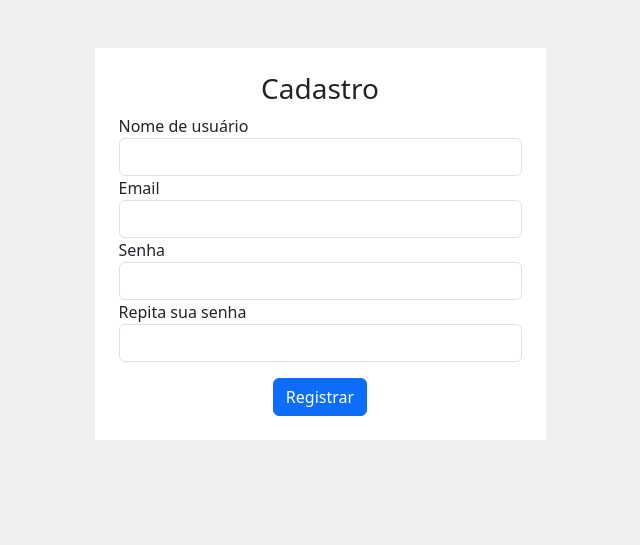
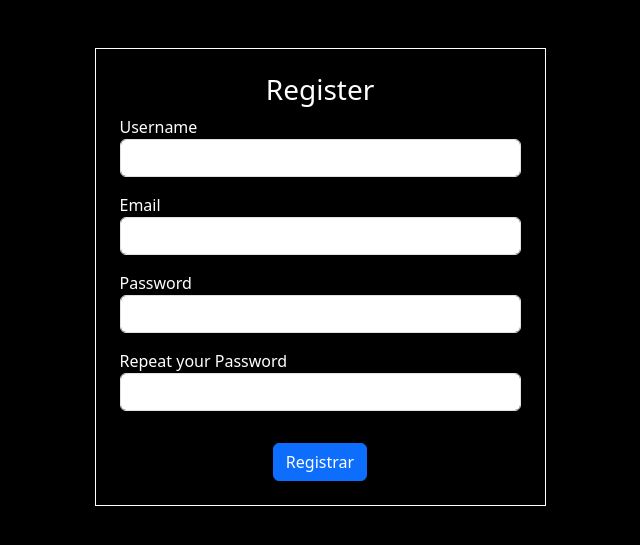
Before and after one commit to joaoaguiar264/Library-Django, a Django app: page /accounts/register/ in a window 1280 px wide. Shown: the top 545 px of the page, without its empty margins (320-960 px from the left). Run offline with Django 4.2, Linux system fonts and the light colour scheme.

Commit message:
final changes

```diff
--- a/accounts/templates/pages/register.html
+++ b/accounts/templates/pages/register.html
@@ -7,27 +7,27 @@
     <link href="https://cdn.jsdelivr.net/npm/bootstrap@5.3.2/dist/css/bootstrap.min.css" rel="stylesheet" integrity="sha384-T3c6CoIi6uLrA9TneNEoa7RxnatzjcDSCmG1MXxSR1GAsXEV/Dwwykc2MPK8M2HN" crossorigin="anonymous">
     <title>Document</title>
 </head>
-<body style="background-color: #f0f0f0;">
+<body style="background-color: black;">
     <div class="container">
         <div class="row justify-content-center">
             <div class="col-md-5">
-                <form action="" method="POST" class="mt-5 p-4 bg-white"> {% csrf_token %}
-                    <h3 align="center">Cadastro</h3>
+                <form action="" method="POST" class="mt-5 p-4 bg-black border border-white"> {% csrf_token %}
+                    <h3 align="center" class="text-white">Register</h3>
                     <div class="form-group">
-                        <label for="username">Nome de usuário</label>
-                        <input type="text" class="form-control" name="username">
+                        <label for="username" class="text-white">Username</label>
+                        <input type="text" class="form-control mb-3" name="username">
                     </div>
                     <div class="form-group">
-                        <label for="username">Email</label>
-                        <input type="email" class="form-control" name="email">
+                        <label for="username" class="text-white">Email</label>
+                        <input type="email" class="form-control mb-3" name="email">
                     </div>
                     <div class="form-group">
-                        <label for="password">Senha</label>
-                        <input type="password" class="form-control" name="password">
+                        <label for="password" class="text-white">Password</label>
+                        <input type="password" class="form-control mb-3" name="password">
                     </div>
                     <div class="form-group">
-                        <label for="password">Repita sua senha</label>
-                        <input type="password" class="form-control" name="repeat-password">
+                        <label for="password" class="text-white">Repeat your Password</label>
+                        <input type="password" class="form-control mb-3" name="repeat-password">
                     </div>
                     <div class="d-flex justify-content-center">
                         <button type="submit" class="btn btn-primary mt-3">Registrar</button>
--- a/accounts/views.py
+++ b/accounts/views.py
@@ -10,7 +10,7 @@ def user_login(request):
         userVerify = auth.authenticate(request, username=user, password=password)
 
         if userVerify == None:
-            messages.info(request, "Usuário ou senha incorretos.")
+            messages.info(request, "Username or password are incorrect.")
             return redirect('login')
         else:
             auth.login(request, userVerify)
--- a/library_django/models.py
+++ b/library_django/models.py
@@ -31,7 +31,7 @@ class LoanedBooks(models.Model):
     returned = models.BooleanField(default=False)
 
     def __str__(self):
-        return self.book
+        return self.book.name
 
     class Meta:
         verbose_name = 'LoanedBook'
--- a/library_django/templates/pages/index.html
+++ b/library_django/templates/pages/index.html
@@ -12,7 +12,7 @@
     <div class="d-flex mt-2 flex-wrap" style="gap: 20px">
         {% for book in books %}
             <div class="card" style="width: 18rem;">
-                <img class="card-img-top" src="{{ book.image.url }}" alt="Card image cap">
+                <img class="card-img-top" src="{{ book.image.url }}" style="max-height: 300px; object-fit: cover;" alt="Card image cap">
                 <div class="card-body">
                   <h5 class="card-title">{{ book.name }}</h5>
                   <ul class="list-group list-group-flush">
@@ -20,7 +20,9 @@
                     <li class="list-group-item">{{ book.pages_number }} Pages</li>
                     <li class="list-group-item">{{ book.quantity }} Un.</li>
                     </ul>
+                    {% if book.in_stock %}
                     <a href="{% url 'lend_book' book.id  %}" class="btn btn-primary mt-4" style="width: 100%;">Lend Book</a>
+                    {% endif %}
                 </div>
 
             </div>
--- a/library_django/templates/pages/loaned-books.html
+++ b/library_django/templates/pages/loaned-books.html
@@ -7,6 +7,7 @@
 {% block main %}
     <div class="background p-5">
         <div class="d-flex flex-wrap mt-2" style="gap: 20px">
+
             {% for book in books %}
                 <div class="card" style="width: 18rem;">
                     <img src="{{ book.image.url }}" class="card-img-top" alt="...">
@@ -16,7 +17,10 @@
                         <a href="{% url 'return_book' book.id %}" class="btn btn-danger" style="width: 100%;">Return Book</a>
                     </div>
                 </div>
+            {% empty %}
+                <h1 class="text-white ">You don't have any loaned books.</h1>
             {% endfor %}
+
         </div>
     </div>
 {% endblock %}
--- a/library_django/views.py
+++ b/library_django/views.py
@@ -79,4 +79,4 @@ def return_book(request, id):
     book.quantity += 1
     book.save()
 
-    return redirect('home') if len(loanedBooks) == 0 else redirect('loaned_books')
+    return redirect('loaned_books')
--- a/templates/static/css/global.css
+++ b/templates/static/css/global.css
@@ -4,3 +4,6 @@
 .container{
     background-color: black;
 }
+body{
+    background-color: black !important;
+}
```
Also changed, not shown: accounts/templates/pages/login.html (+12 -8 lines), media/imagem_2023-12-02_202613385.png (added), media/imagem_2023-12-02_203114398.png (added), media/imagem_2023-12-02_203642490.png (added), media/imagem_2023-12-02_203954380.png (added), media/imagem_2023-12-02_204356654.png (added).
